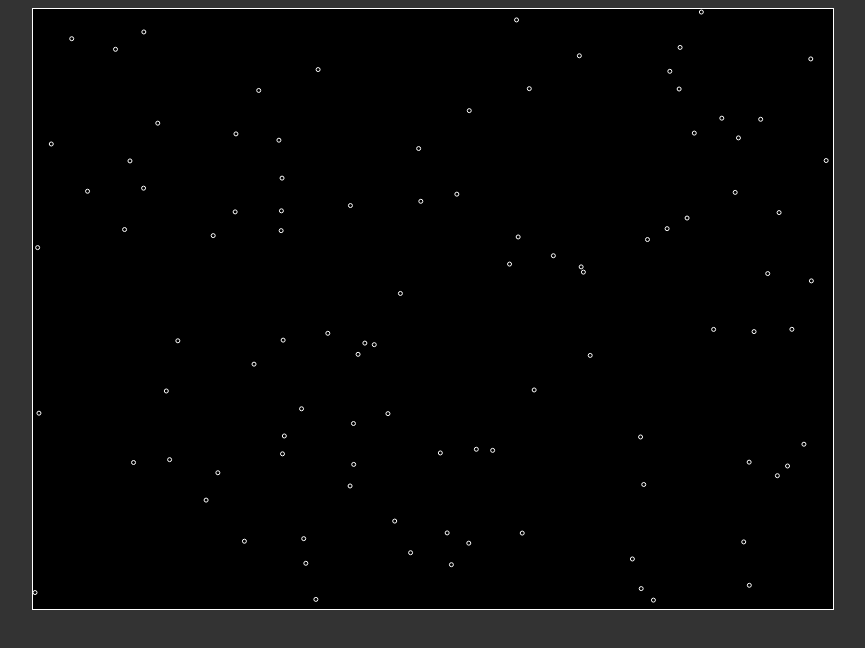
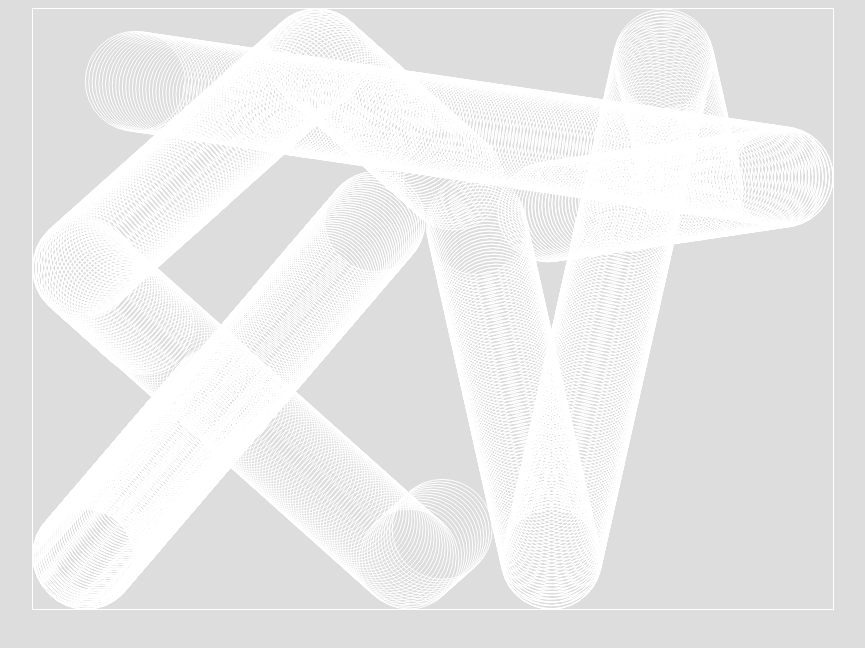
Before and after one commit to braungoodson/Urkel.js, a plain HTML site: page index.html in a window 1280 px wide. Shown: the whole page, without its empty margins (207-1072 px from the left). Drawn offline with Linux system fonts and the light colour scheme.

Commit message:
provided Urkel interface; factored and tailered.

```diff
--- a/Urkel.js
+++ b/Urkel.js
@@ -1,5 +1,5 @@
 
-var Circle = function (x,y,r,vx,vy,bounce,color) {
+var Particle = function (x,y,r,vx,vy,bounce,color) {
 	this.x = Math.floor(x);
 	this.y = Math.floor(y);
 	this.r = r;
@@ -10,7 +10,7 @@ var Circle = function (x,y,r,vx,vy,bounce,color) {
 	this.lineWidth = 1;
 }
 
-Circle.prototype.draw = function (context) {
+Particle.prototype.draw = function (context) {
 	context.beginPath();
 	context.lineWidth = this.lineWidth;
 	context.strokeStyle = this.color;
@@ -19,17 +19,48 @@ Circle.prototype.draw = function (context) {
 	context.stroke();
 }
 
-var CircleToCircleCollision = function (circle1,circle2) {
-	var dx = circle1.x - circle2.x;
-	var dy = circle1.y - circle2.y;
+var ParticleToParticleCollision = function (particle1,particle2) {
+	var dx = particle1.x - particle2.x;
+	var dy = particle1.y - particle2.y;
 	var d = Math.sqrt((dx * dx) + (dy * dy));
-	return d <= (circle1.r + circle2.r);
+	return d <= (particle1.r + particle2.r);
 }
 
-var update = function () {
-	canvas.width = canvas.width;
-	canvasContext.fillStyle = "#000000";
-	canvasContext.fillRect(0,0,canvas.width,canvas.height);
+var Urkel = Urkel || {};
+
+Urkel.RandomColor = function () {return "#" + (Math.random()*0xffffff<<0).toString(16)}
+
+Urkel._50bitParticle = function (particles) {
+	particles.push(
+		new Particle(
+			Math.random()*canvas.width,
+			Math.random()*canvas.height,
+			50,
+			Math.random()*10-5,
+			Math.random()*10-5,
+			-1,
+			"ffffff"
+			//(Math.random()*0xffffff<<0).toString(16)
+		)
+	);
+}
+
+Urkel._1bitParticle = function (particles) {
+	particles.push(
+		new Particle(
+			Math.random()*canvas.width,
+			Math.random()*canvas.height,
+			1,
+			Math.random()*10-5,
+			Math.random()*10-5,
+			-1,
+			"ffffff"
+		)
+	);
+}
+
+Urkel.BasicPainter = function () {
+
 	for (var i in particles) {
 		var p = particles[i];
 		p.x += p.vx;
@@ -54,7 +85,7 @@ var update = function () {
 		for (var j in particles) {
 			var t = particles[j];
 			if (i != j) {
-				if (CircleToCircleCollision(p,t)) {
+				if (ParticleToParticleCollision(p,t)) {
 					p.vx *= p.bounce;
 					p.x += p.vx;
 
@@ -66,9 +97,10 @@ var update = function () {
 
 					t.vy *= t.bounce;
 					t.y += t.vy;
+
 				}
 				// check twice because particles are prone to sticking to each other.
-				if (CircleToCircleCollision(p,t)) {
+				if (ParticleToParticleCollision(p,t)) {
 					p.vx *= p.bounce;
 					p.x += 1;
 
@@ -87,6 +119,9 @@ var update = function () {
 	}
 }
 
+// Begin Program// Begin Program// Begin Program// Begin Program// Begin Program// Begin Program// Begin Program// Begin Program
+// Begin Program
+
 if (window.HTMLCanvasElement) {
 	var canvas = document.getElementById("myCanvas");
 	canvas.height = 600;
@@ -94,20 +129,9 @@ if (window.HTMLCanvasElement) {
 	var canvasContext = canvas.getContext("2d");
 	var particles = [];
 
-	for (var i = 0; i <= 99; i++) {
-		particles.push(
-			new Circle(
-				Math.random()*canvas.width,
-				Math.random()*canvas.height,
-				2,
-				Math.random()*10-5,
-				Math.random()*10-5,
-				-1,
-				"ffffff"
-				//(Math.random()*0xffffff<<0).toString(16)
-			)
-		);
+	for (var i = 0; i <= 3; i++) {
+		new Urkel._50bitParticle(particles);
 	}
 
-	window.setInterval(update,10);
+	window.setInterval(Urkel.BasicPainter,10);
 }
--- a/index.html
+++ b/index.html
@@ -1,10 +1,11 @@
 <!doctype html>
 <html><head><style>
 body{
-	background-color:#333;
+	background-color:#ddd;
 }
 canvas#myCanvas {
 	border:1px solid white;
+	background-color:#ddd;
 }
 </style></head><body>
 <center><canvas id="myCanvas"/>Browser does not support HTML5 Canvas!</center>
```
